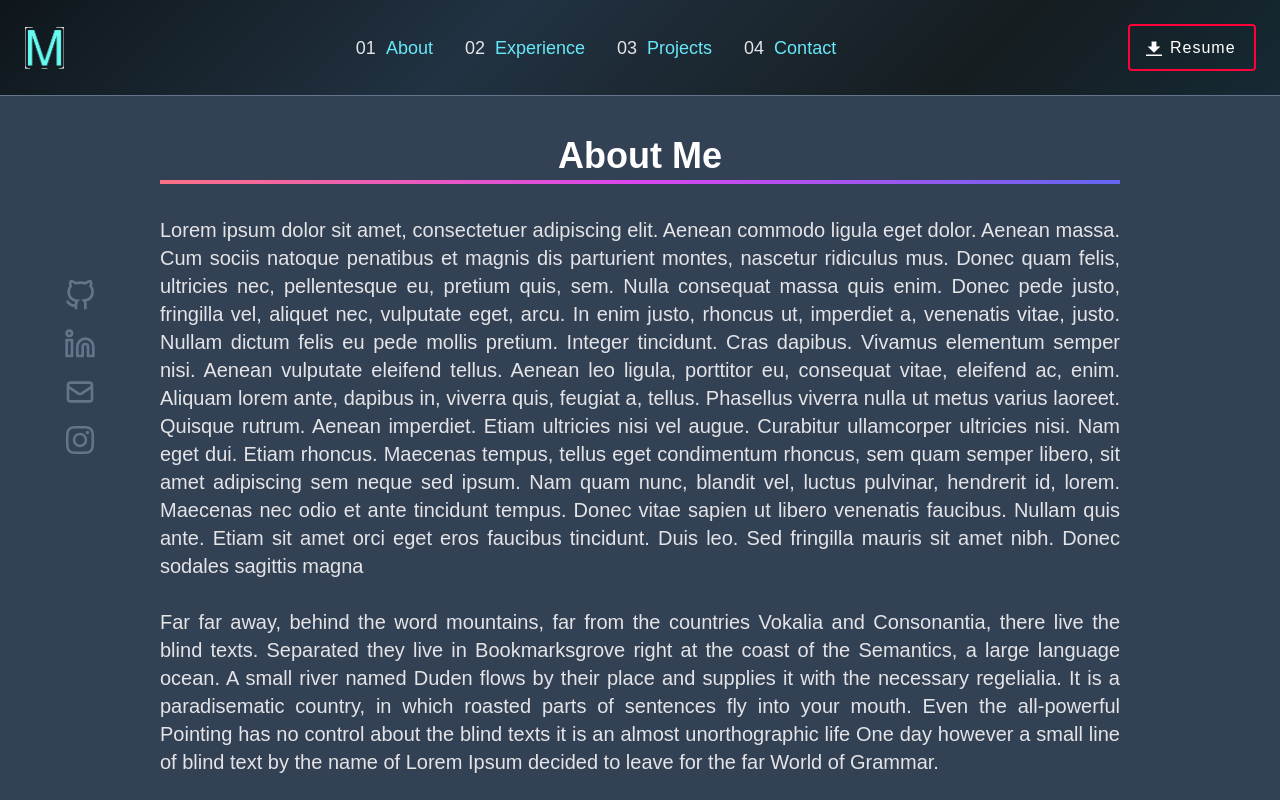
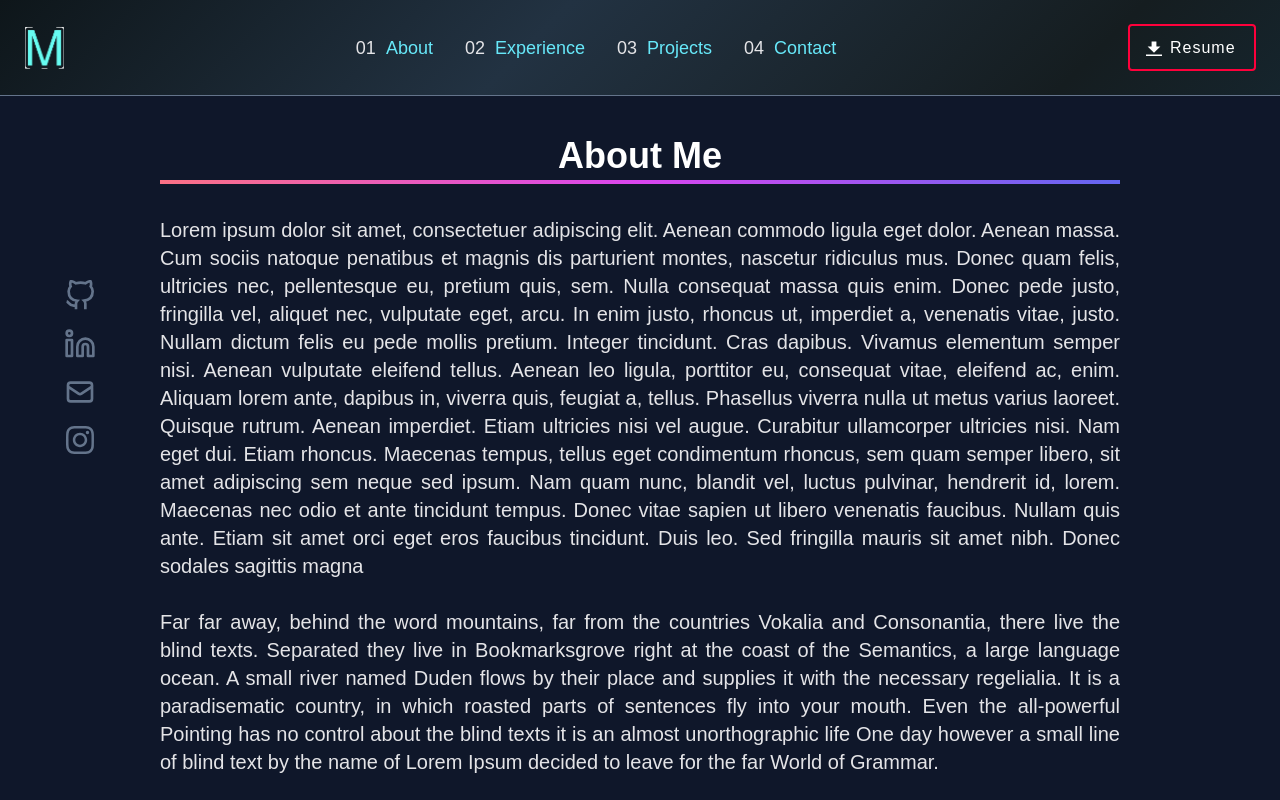
Before and after one commit to mohit-gogitter/v2, a Next.js app: page /explore/about in a window 1280 px wide. Shown: the top 800 px of the page. Built offline with nearby package versions, Linux system fonts and the light colour scheme; a web font is replaced by a local one.

Commit message:
fix overflow scroll issue

```diff
--- a/app/explore/about/page.tsx
+++ b/app/explore/about/page.tsx
@@ -1,7 +1,7 @@
 "use client";
 const About = () => {
   return (
-    <div className="bg-slate-700 overflow-auto">
+    <div className="bg-slate-900 pb-4">
       <div className=" p-6 grid md:grid-cols-8 md:p-0">
         <div className="md:mt-32 webkit-center col-span-1">
           <div className="hidden md:block">
@@ -70,7 +70,7 @@ const About = () => {
             <a className="h-12" href=""></a>
           </div>
         </div>
-        <div className="col-span-6 text-justify h-screen">
+        <div className="col-span-6 text-justify">
           {/* <h2 className="text-4xl md:text-5xl font-bold mb-4"></h2> */}
           <div className="md:mt-8">
             <a
--- a/app/explore/contact/page.tsx
+++ b/app/explore/contact/page.tsx
@@ -70,7 +70,7 @@ const Contact = () => {
             <a className="h-12" href=""></a>
           </div>
         </div>
-        <div className="col-span-6 text-justify h-screen">
+        <div className="col-span-6 text-justify">
           {/* <h2 className="text-4xl md:text-5xl font-bold mb-4"></h2> */}
           <div className="md:mt-8">
             <a
--- a/app/explore/experience/page.tsx
+++ b/app/explore/experience/page.tsx
@@ -25,7 +25,7 @@ const Experience = () => {
     },
   ];
   return (
-    <div className="bg-neutral-800 overflow-auto">
+    <div className="bg-neutral-800 pb-4">
       <div className="p-6 grid md:grid-cols-8 md:p-0">
         <div className="md:mt-32 webkit-center col-span-1">
           <div className="hidden md:block">
@@ -94,7 +94,7 @@ const Experience = () => {
             <a className="h-12" href=""></a>
           </div>
         </div>
-        <div className="col-span-6 text-justify h-screen">
+        <div className="col-span-6 text-justify">
           {/* <h2 className="text-4xl md:text-5xl font-bold mb-4"></h2> */}
           <div className="md:mt-8">
             <a
--- a/app/explore/header.tsx
+++ b/app/explore/header.tsx
@@ -12,11 +12,10 @@ const Header = () => {
   function getBorderClasses() {
     let borderClasses = [];
     if (isLandingPage) {
-      borderClasses = ["py-6", "sticky", "top-0"];
+      borderClasses = ["py-6", , "top-0"];
     } else {
       borderClasses = [
         "py-6",
-        "sticky",
         "top-0",
         "border-b-slate-500",
         "border-b",
--- a/app/globals.css
+++ b/app/globals.css
@@ -19,9 +19,6 @@ body {
     #0e1113
   );
   color: theme("colors.foreground");
-  height: 100%;
-  overflow: auto;
-  width: 100%;
 }
 
 h1,
```
